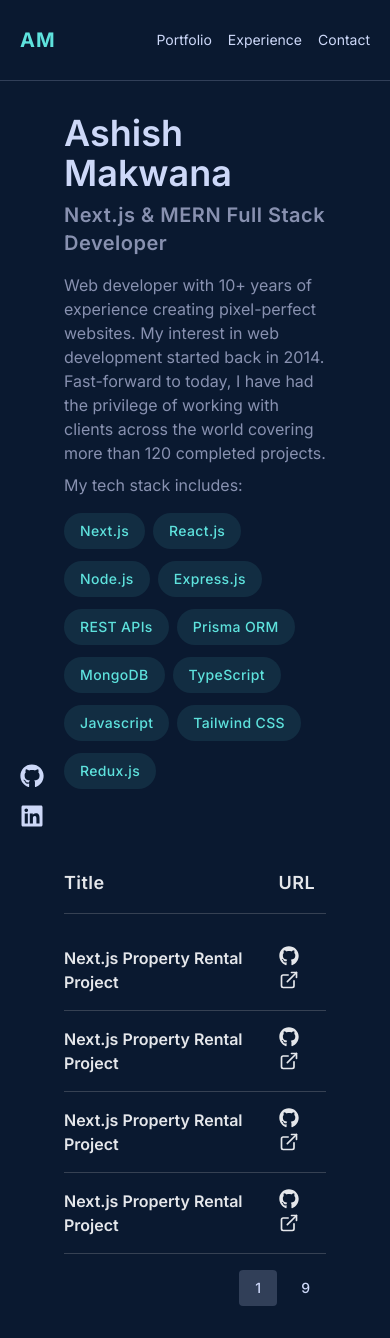
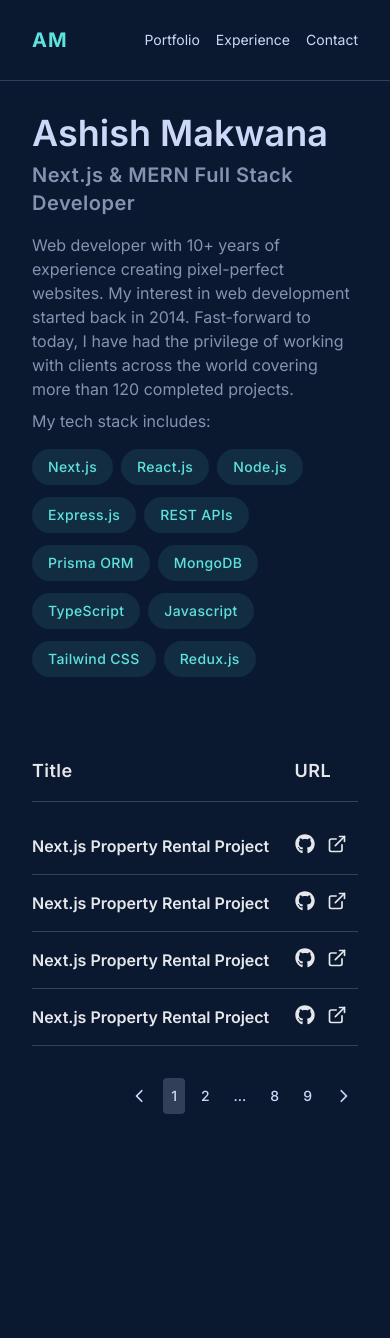
Before and after one commit to ashish-makwana87/my-portfolio-website, a Next.js app: page / in a window 390 px wide. After the commit the page ends 1146 px from the top, so only its background shows below. Built offline with nearby package versions, Linux system fonts and the light colour scheme.

Commit message:
feat(Pagination): complex pagination setup based on number of pages

```diff
--- a/app/globals.css
+++ b/app/globals.css
@@ -9,10 +9,10 @@
   }
 
   .activePage {
-    @apply text-sm px-4 py-2 text-foreground bg-foreground/20 font-medium rounded hover:bg-foreground/40 hover:cursor-pointer}
+    @apply text-sm px-2 py-2 md:px-4 text-foreground bg-foreground/20 font-medium rounded hover:bg-foreground/40 hover:cursor-pointer}
 
   .projectPage {
-    @apply text-sm px-4 py-2 text-foreground font-medium hover:bg-foreground/10 hover:cursor-pointer hover:rounded}
+    @apply text-sm px-2 py-2 md:px-4 text-foreground font-medium hover:bg-foreground/10 hover:cursor-pointer hover:rounded}
 }
 
 @theme inline {
--- a/components/home/AboutMe.tsx
+++ b/components/home/AboutMe.tsx
@@ -7,7 +7,7 @@ import HeroImg from "@/public/code.png";
 function AboutMe() {
   return (
     <section className='alignment py-8 md:py-14'>
-      <div className='px-8 md:px-12 grid grid-cols-1 md:grid-cols-5 lg:grid-cols-6 gap-y-6 gap-x-8'>
+      <div className='px-0 md:px-12 grid grid-cols-1 md:grid-cols-5 lg:grid-cols-6 gap-y-6 gap-x-8'>
         <div className='md:col-span-5 lg:col-span-4'>
           <h1 className='text-4xl md:text-5xl lg:text-[3.6rem] tracking-normal'>
             Ashish Makwana
--- a/components/home/SocialLinks.tsx
+++ b/components/home/SocialLinks.tsx
@@ -4,7 +4,7 @@ import { FaLinkedin } from "react-icons/fa";
 
 function SocialLinks() {
   return (
-    <section className='fixed bottom-4 md:bottom-8 left-5 md:left-8'>
+    <section className='hidden md:block md:fixed md:bottom-6 md:left-4'>
       <div className="flex flex-col gap-4">
       <p>
       </p>
--- a/components/navbar/Navbar.tsx
+++ b/components/navbar/Navbar.tsx
@@ -4,7 +4,7 @@ import React from "react";
 function Navbar() {
   return (
     <section className='border-b border-foreground/20'>
-      <div className='px-5 md:px-8 flex justify-between items-center h-20'>
+      <div className='px-8 md:px-4 lg:mx-10 flex justify-between items-center h-20'>
         <h6 className='text-primary font-bold tracking-wider text-xl md:text-2xl'>
           AM
         </h6>
--- a/components/projects/Pagination.tsx
+++ b/components/projects/Pagination.tsx
@@ -1,39 +1,98 @@
 import React from 'react'
-
+import { FaChevronLeft, FaChevronRight } from "react-icons/fa6";
 
 type PaginationProps = {
  totalProjects: number,
- pageIndex: number,
- setPageIndex: React.Dispatch<React.SetStateAction<number>>
+ currentPage: number,
+ setCurrentPage: React.Dispatch<React.SetStateAction<number>>
 }
 
 
-function Pagination({totalProjects, pageIndex, setPageIndex}: PaginationProps) {
+function Pagination({totalProjects, currentPage, setCurrentPage}: PaginationProps) {
 
-  const totalPages = Math.ceil(81 / 10)
-
+  const totalPages = Math.ceil(83 / 10)
   const paginationArray = Array.from({length: totalPages}, (_, index) => index + 1)
 
+  // previous and next page handlers
+  const prevPage = () => {
+    let newPage = currentPage - 1;
+
+   if(newPage < 1) {
+    newPage = totalPages;
+    setCurrentPage(newPage)
+   }
+
+   setCurrentPage(newPage)
+  }
+
+ const nextPage = () => {
+    let newPage = currentPage + 1;
+
+   if(newPage > totalPages) {
+    newPage = 1;
+    setCurrentPage(newPage)
+   }
+
+   setCurrentPage(newPage)
+  }
+
+// displaying page buttons based on conditions
  const addPageButton = ({pageNumber, activeClass}: {pageNumber: number, activeClass: boolean}) => {
 
-  return <button key={pageNumber} type='button' className={`projectPage ${activeClass && 'activePage'} `} onClick={() => setPageIndex(pageNumber) }>{pageNumber}</button>
+  return <button key={pageNumber} type='button' className={`projectPage ${activeClass && 'activePage'} `} onClick={() => setCurrentPage(pageNumber) }>{pageNumber}</button>
  }
+
 
  const renderPageButtons = () => {
 
   const pageButtons: React.ReactNode[]  = [];
 
-  pageButtons.push(addPageButton({pageNumber: 1, activeClass: pageIndex === 1}));
-  pageButtons.push(addPageButton({pageNumber: totalPages, activeClass: pageIndex === totalPages}))
+ //if total pages are more than 4
+  if (totalPages > 4) {
+
+  // first two buttons
+  pageButtons.push(addPageButton({pageNumber: 1, activeClass: currentPage === 1}));
+  pageButtons.push(addPageButton({pageNumber: 2, activeClass: currentPage === 2}));
+
+  if(pageButtons.length > 1) {
+  pageButtons.push(<span className='projectPage' key='dots-1'>...</span>);
+  }
+
+
+  // current button (apart from first two and last two)
+  if(currentPage !== 1 && currentPage !== 2 && currentPage !== totalPages - 1
+    && currentPage !== totalPages) {
+  pageButtons.push(addPageButton({pageNumber: currentPage, activeClass: true}));
+  }
+
+  if(pageButtons.length > 3) {
+  pageButtons.push(<span className='projectPage' key='dots-2'>...</span>);
+  }
+
+  // last two buttons
+  pageButtons.push(addPageButton({pageNumber: totalPages - 1, activeClass: currentPage === totalPages - 1}));
+  pageButtons.push(addPageButton({pageNumber: totalPages, activeClass: currentPage === totalPages}))
+
+
+  } else {
+    pageButtons.push(addPageButton({pageNumber: 1, activeClass: currentPage === 1}));
+  pageButtons.push(addPageButton({pageNumber: 2, activeClass: currentPage === 2}));
+  pageButtons.push(addPageButton({pageNumber: 3, activeClass: currentPage === 3}));
+  pageButtons.push(addPageButton({pageNumber: 4, activeClass: currentPage === 4}));
+  }
+
+
 
  return pageButtons;
 
  }
 
   return (
-    <div className='flex'>
+    <div className='flex mt-4 md:mt-6'>
       <div className='ml-auto flex gap-x-2 flex-wrap'>
+      {totalPages > 4 && <button type='button' className='projectPage' onClick={prevPage}><FaChevronLeft /></button>}
       {renderPageButtons()}
+      {totalPages > 4 && <button type='button' className='projectPage' onClick={nextPage}><FaChevronRight /></button>}
       </div>
     </div>
   )
--- a/components/projects/ProjectsList.tsx
+++ b/components/projects/ProjectsList.tsx
@@ -9,15 +9,14 @@ import Pagination from './Pagination';
 
 function ProjectsList() {
 
-  const [pageIndex, setPageIndex] = useState(1)
+  const [currentPage, setCurrentPage] = useState<number>(1);
 
-  const totalProjects = projectsData.length
-
+  const totalProjects = projectsData.length;
 
   return (
     <section className='alignment py-8 md:py-14'>
       {/* projects container */}
-      <div className='px-8 md:px-12'>
+      <div className='px-0 md:px-12'>
 
       {/* projects header */}
       <div className='py-4 border-b-1 border-gray-700 '>
@@ -86,7 +85,7 @@ function ProjectsList() {
           );
         })}
       </div>
-      <Pagination totalProjects={totalProjects} pageIndex={pageIndex} setPageIndex={setPageIndex} />
+      <Pagination totalProjects={totalProjects} currentPage={currentPage} setCurrentPage={setCurrentPage} />
       </div>
     </section>
   )
--- a/utils/data.ts
+++ b/utils/data.ts
@@ -10,7 +10,7 @@ type ProjectsData = {
 export const projectsData: ProjectsData[] = [
   {
     id: 1,
-    img: "https://res.cloudinary.com/ddulynvdq/image/upload/v1743274923/dasdasd_yutmlt.jpg",
+    img: "https://res.cloudinary.com/ddulynvdq/image/upload/v1754759983/p1_qkclbm.jpg",
     title: "Next.js Property Rental Project",
     skills: [
       "react",
@@ -30,7 +30,7 @@ export const projectsData: ProjectsData[] = [
   },
   {
     id: 2,
-    img: "https://res.cloudinary.com/ddulynvdq/image/upload/v1743274923/dasdasd_yutmlt.jpg",
+    img: "https://res.cloudinary.com/ddulynvdq/image/upload/v1754760018/e1_h5pjsz.jpg",
     title: "Next.js Property Rental Project",
     skills: [
       "react",
@@ -50,7 +50,7 @@ export const projectsData: ProjectsData[] = [
   },
   {
     id: 3,
-    img: "https://res.cloudinary.com/ddulynvdq/image/upload/v1743274923/dasdasd_yutmlt.jpg",
+    img: "https://res.cloudinary.com/ddulynvdq/image/upload/v1754759983/p1_qkclbm.jpg",
     title: "Next.js Property Rental Project",
     skills: [
       "react",
@@ -70,7 +70,7 @@ export const projectsData: ProjectsData[] = [
   },
   {
     id: 4,
-    img: "https://res.cloudinary.com/ddulynvdq/image/upload/v1743274923/dasdasd_yutmlt.jpg",
+    img: "https://res.cloudinary.com/ddulynvdq/image/upload/v1754760018/e1_h5pjsz.jpg",
     title: "Next.js Property Rental Project",
     skills: [
       "react",
```
